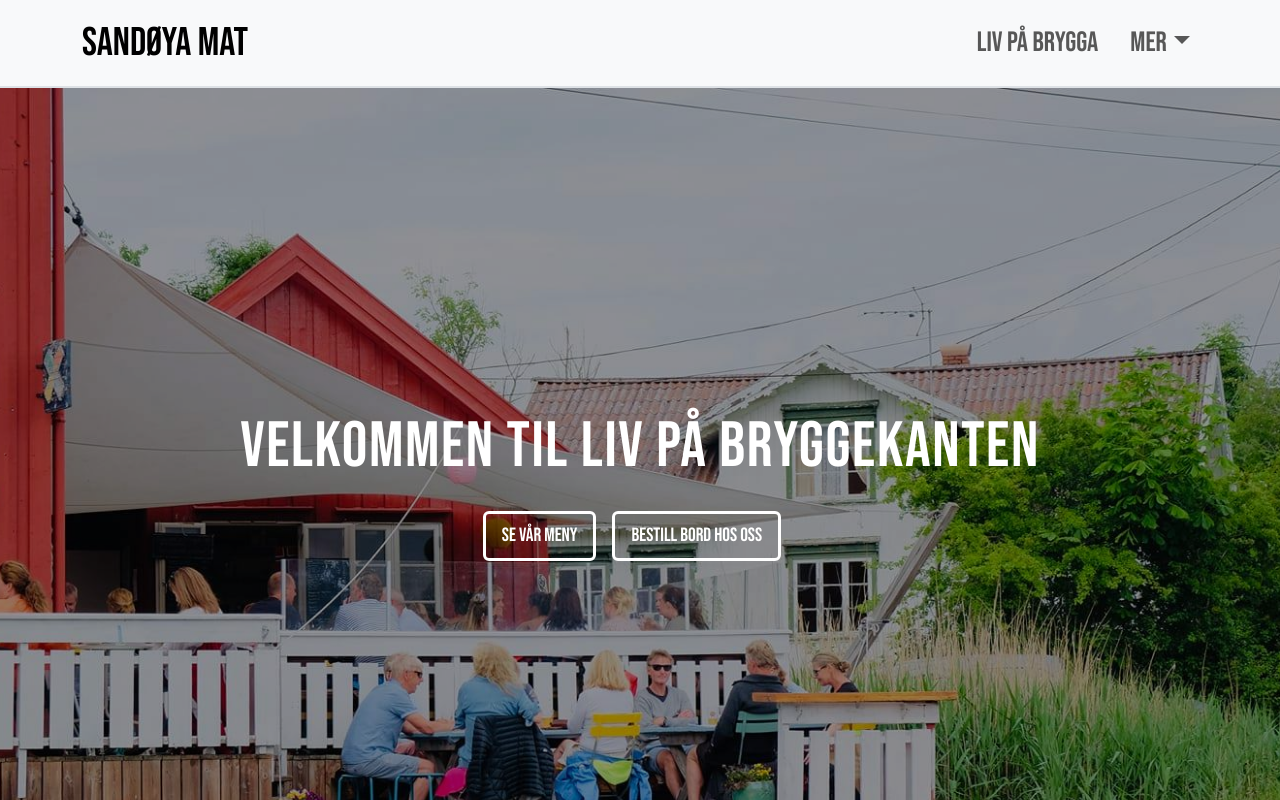
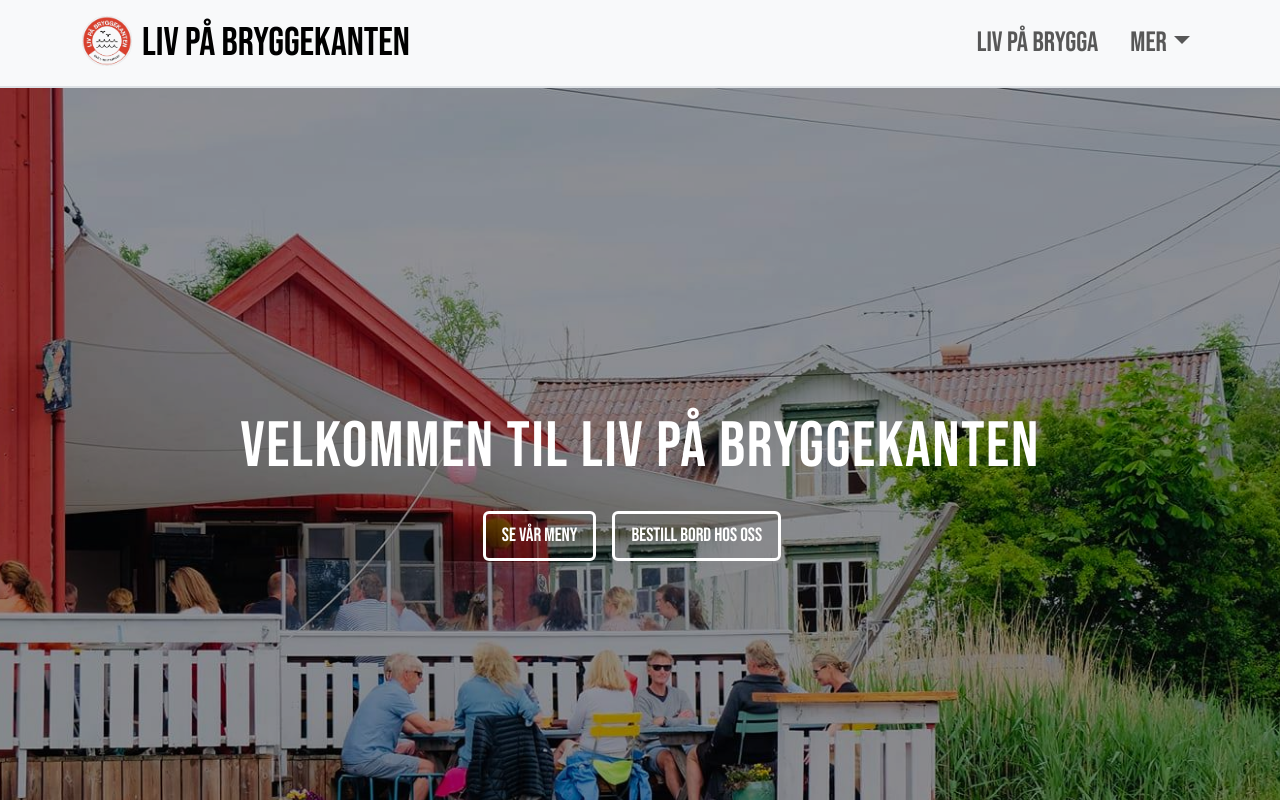
Before and after one commit to CPBrandal/sandoya-mat, a React (Create React App) app: page /liv in a window 1280 px wide. Shown: the top 800 px of the page. Built offline with nearby package versions, Linux system fonts and the light colour scheme.

Commit message:
logo nav

```diff
--- a/src/Liv.js
+++ b/src/Liv.js
@@ -10,6 +10,7 @@
 import Col from 'react-bootstrap/Col'; // import needed for grid columns
 import kilen3 from './res/kilen3.jpg';
 import kilen4 from './res/kilen4.jpg';
+import logo from './res/livPng.png';
 import './styles/Liv.css';
 import 'bootstrap/dist/css/bootstrap.min.css';
 
@@ -21,9 +22,9 @@
         <Container>
           {/* Replace href with as={Link} + to */}
           <Navbar.Brand className='fs-1' as={Link} to="/">
-            Sandøya Mat
+          <img src={logo} alt="logo" className="logo" />
+            Liv på bryggekanten
           </Navbar.Brand>
-
           <Navbar.Toggle aria-controls="basic-navbar-nav" />
           <Navbar.Collapse id="basic-navbar-nav">
             <Nav className="ms-auto gap-3">
--- a/src/styles/Liv.css
+++ b/src/styles/Liv.css
@@ -4,6 +4,12 @@
 .liv-nav {
     font-family: 'Bebas Neue', sans-serif;
     z-index: 1000;
+}
+
+.logo {
+    width: 50px; /* Adjust the size as needed */
+    height: auto; /* Maintain aspect ratio */
+    margin-right: 10px; /* Add spacing between the logo and text */
 }
 
 .hero-section {
```
